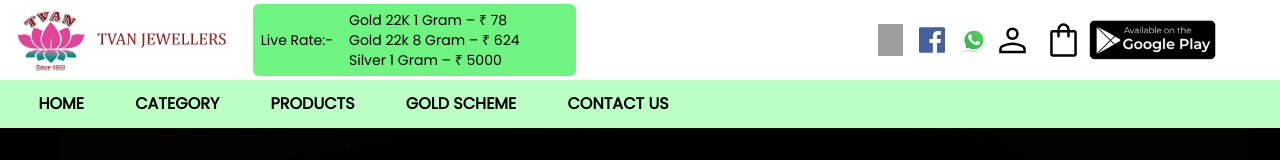
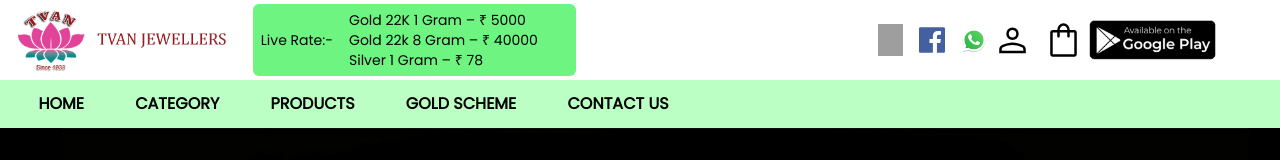
Before and after one commit to Hemnath0075/tvan_web, a React (Create React App) app: page / in a window 1280 px wide. Shown: the top 160 px of the page. Built offline with nearby package versions, Linux system fonts and the light colour scheme; no server answers; grey boxes are pictures that could not be loaded; the HTML template or start-up script is replaced by a standard one.

Commit message:
done fixed the rate issue

```diff
--- a/src/Components/Navbar/Navbar.jsx
+++ b/src/Components/Navbar/Navbar.jsx
@@ -35,8 +35,8 @@ function Navbar({navigateSections}) {
   };
 
   const [priceData, setPriceData] = useState([
-    { SRATE: 78, METALID: "S" },
-    { SRATE: 5000, METALID: "G" },
+    {"SRate":78,
+    "GRate":5000,}
   ]);
   const {
     register,
@@ -76,15 +76,16 @@ function Navbar({navigateSections}) {
       const day = String(currentDate.getDate()).padStart(2, '0');
       console.log(day)
       const formattedDate = `${year}-${month}-${day}`;
-      const data = await axios.get(`http://65.1.2.188:8057/getTodayPrice?date=${formattedDate}`)
-      const data2 = await axios.post(`http://65.1.2.188:8057/api`,{
-        "date":"2023-09-14"
+      // const data = await axios.get(`http://65.1.2.188:8057/getTodayPrice?date=${formattedDate}`)
+      const data = await axios.post(`http://65.1.2.188:8057/api`,{
+        "date":formattedDate
       })
-      console.log("this is from the api",data2)
+      console.log("this is from the api",data)
       setPriceData(data.data)
     }
     getTodaysPrice();
   },[])
+  console.log(priceData)
 
 //   console.log(priceData);
   return (
@@ -155,19 +156,19 @@ function Navbar({navigateSections}) {
               {" "}
               Gold 22K 1 Gram –{" "}
               <span className="text-black">
-                <span className="rupee_text">₹</span> {priceData[0]?.SRATE}
+                <span className="rupee_text">₹</span> {priceData[0]?.SRate}
               </span>
             </h3>
             <h3>
               Gold 22k 8 Gram –{" "}
               <span className="text-black">
-                <span className="rupee_text">₹</span> {priceData[0]?.SRATE * 8}
+                <span className="rupee_text">₹</span> {priceData[0]?.GRate * 8}
               </span>
             </h3>
             <h3>
               Silver 1 Gram –{" "}
               <span className="text-black">
-                <span className="rupee_text">₹</span> {priceData[1]?.SRATE}
+                <span className="rupee_text">₹</span> {priceData[0]?.SRate}
               </span>
             </h3>
           </Slider>
@@ -186,20 +187,20 @@ function Navbar({navigateSections}) {
                 {" "}
                 Gold 22K 1 Gram –{" "}
                 <span className="text-black">
-                  <span className="rupee_text">₹</span> {priceData[0]?.SRATE}
+                  <span className="rupee_text">₹</span> {priceData[0]?.GRate}
                 </span>
               </h3>
               <h3>
                 Gold 22k 8 Gram –{" "}
                 <span className="text-black">
                   <span className="rupee_text">₹</span>{" "}
-                  {priceData[0]?.SRATE * 8}
+                  {priceData[0]?.GRate * 8}
                 </span>
               </h3>
               <h3>
                 Silver 1 Gram –{" "}
                 <span className="text-black">
-                  <span className="rupee_text">₹</span> {priceData[1]?.SRATE}
+                  <span className="rupee_text">₹</span> {priceData[0]?.SRate}
                 </span>
               </h3>
             </div>
```
Also changed, not shown: 1 other file (tests, documents, lock files or other folders).
